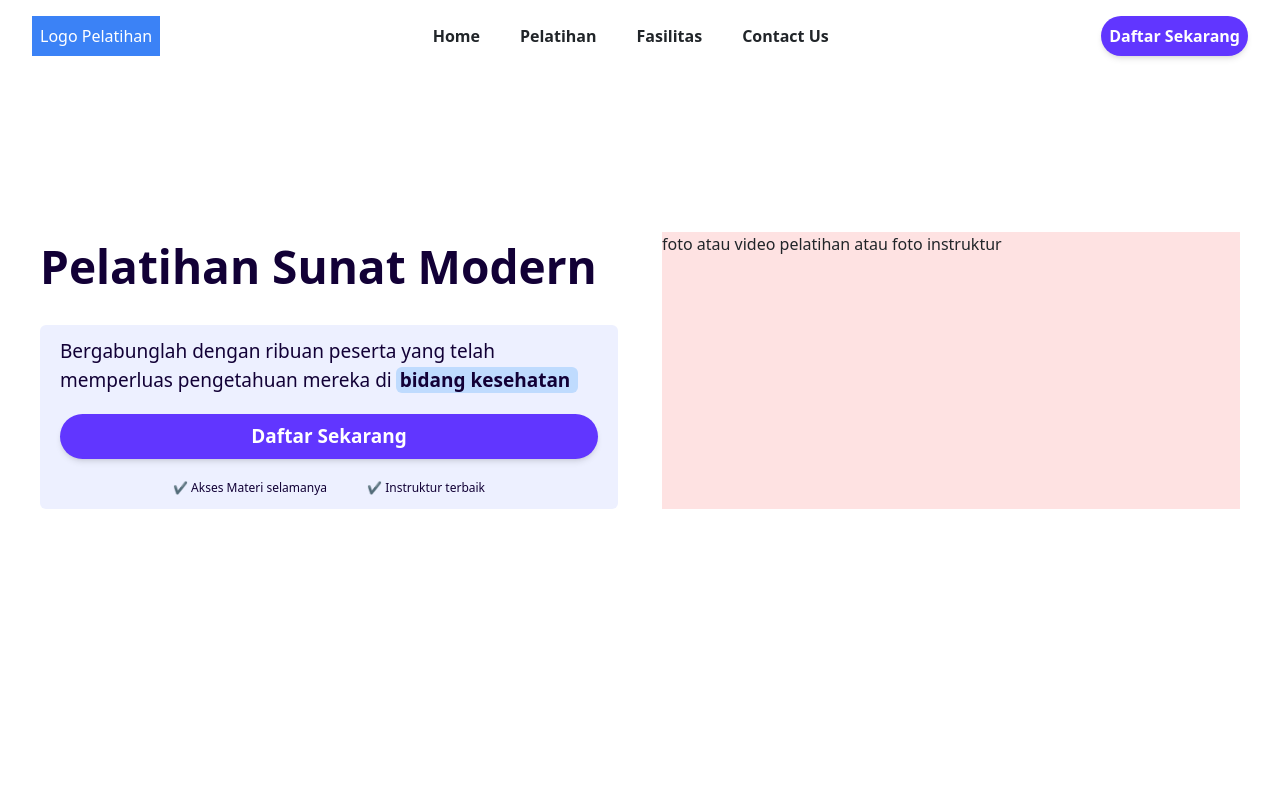
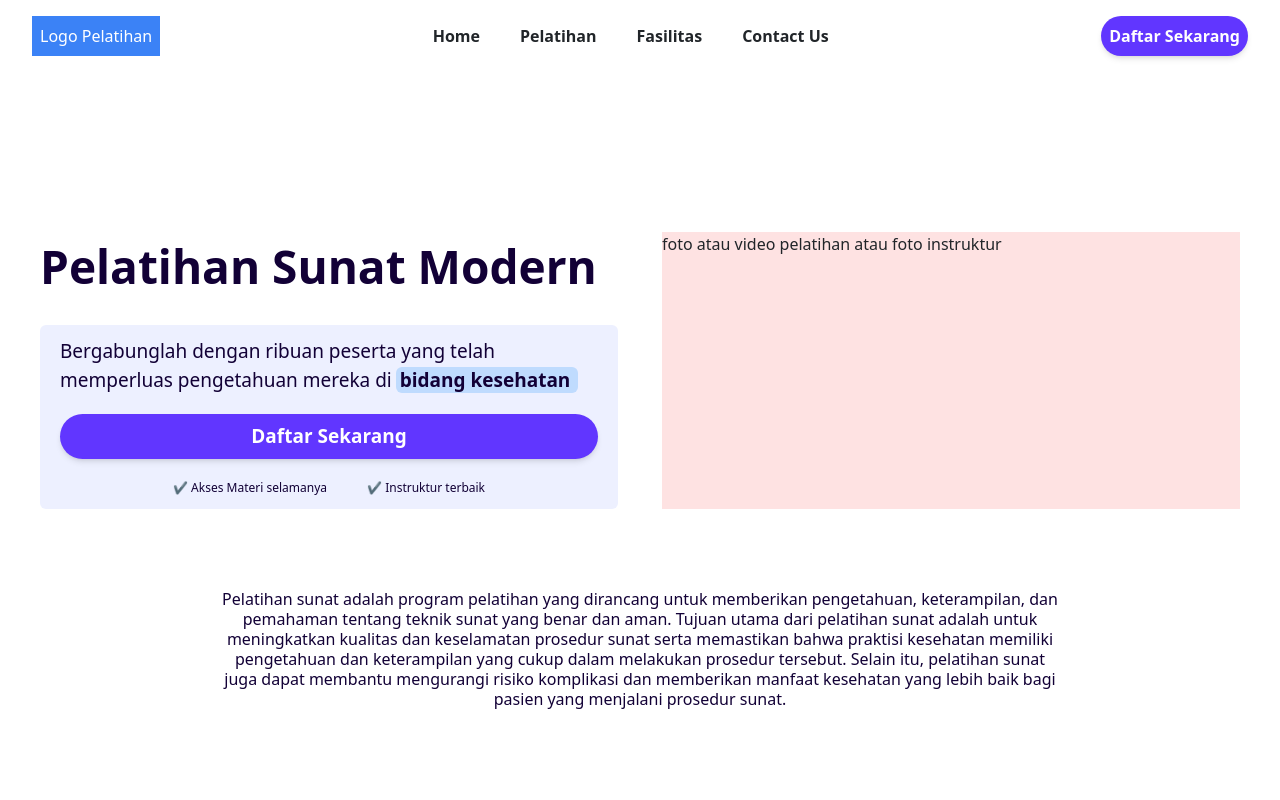
Before and after one commit to nidamuna/landingpage-1, a React (Create React App) app: page / in a window 1280 px wide. Shown: the top 800 px of the page. Built offline with nearby package versions, Linux system fonts and the light colour scheme.

Commit message:
add content

```diff
--- a/src/component/Fasilitas.jsx
+++ b/src/component/Fasilitas.jsx
@@ -4,7 +4,7 @@ const Fasilitas = () => {
   return (
     <>
       <section className='w-full bg-white min-h-screen py-[100px] px-10'>
-        <div className='flex flex-row items-center justify-start text-[#120036]'>
+        <div className='container mx-auto flex flex-row items-center justify-start text-[#120036]'>
           <div className='w-[50%]'>
             <h1 className='font-black text-[2rem] w-full mb-5'>
               Fasilitas yang kami berikan
--- a/src/component/Herosection.jsx
+++ b/src/component/Herosection.jsx
@@ -3,7 +3,7 @@ import React from 'react'
 const Herosection = () => {
   return (
     <>
-      <section className='w-full bg-white min-h-screen py-[160px] px-10'>
+      <section className='w-full bg-white min-h-screen text-[#120036] pt-[160px] px-10 pb-[100px]'>
         <div className='flex flex-row container mx-auto'>
           {/* Left */}
           <div className='w-[50%] text-[#120036]'>
@@ -32,6 +32,18 @@ const Herosection = () => {
             foto atau video pelatihan atau foto instruktur
           </div>
         </div>
+        <div className='text-center mt-20 text-[16px] font-light leading-5 flex flex-col justify-center items-center'>
+          <p className='w-[70%] max-w-[1000px]'>
+            Pelatihan sunat adalah program pelatihan yang dirancang untuk memberikan
+            pengetahuan, keterampilan, dan pemahaman tentang teknik sunat yang benar dan aman.
+            Tujuan utama dari pelatihan sunat adalah untuk meningkatkan kualitas
+            dan keselamatan prosedur sunat serta memastikan bahwa praktisi kesehatan
+            memiliki pengetahuan dan keterampilan yang cukup dalam melakukan prosedur
+            tersebut. Selain itu, pelatihan sunat juga dapat membantu mengurangi
+            risiko komplikasi dan memberikan manfaat kesehatan yang lebih baik bagi
+            pasien yang menjalani prosedur sunat.
+          </p>
+        </div>
       </section>
     </>
   )
```
